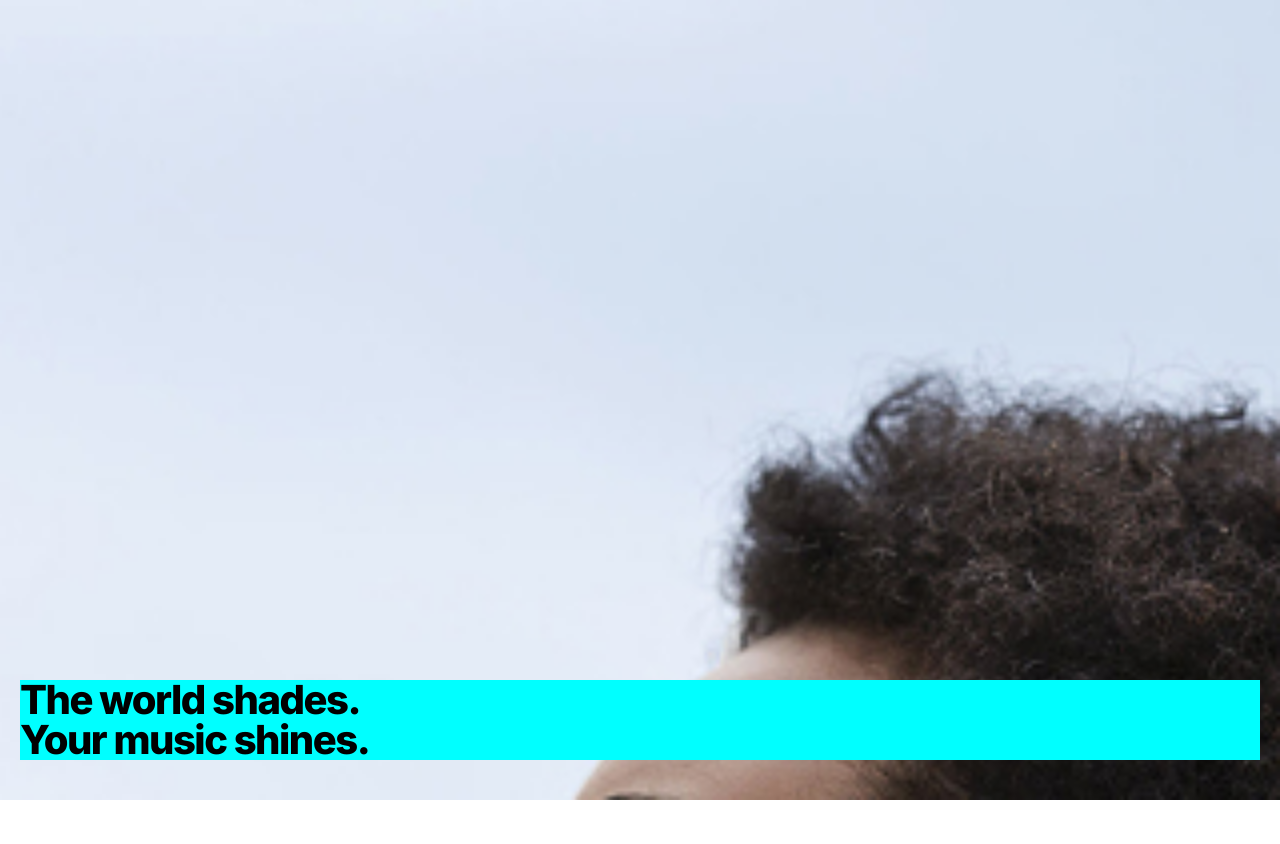
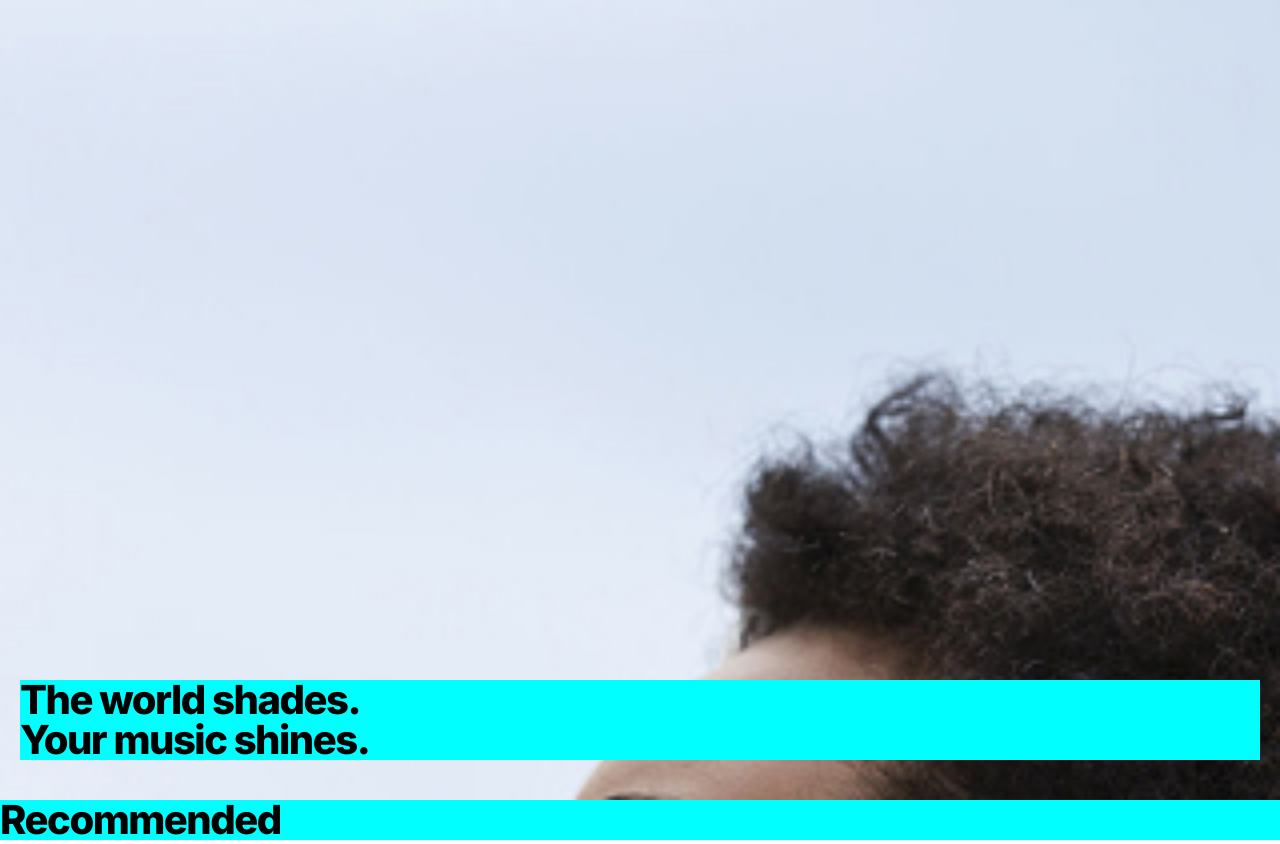
Before and after one commit to agacia1515w-ops/bose-landing-page, a plain HTML site: page index.html in a window 1280 px wide. Before the commit the page ends 800 px from the top, so only its background shows below. Drawn offline with nearby package versions, Linux system fonts and the light colour scheme; files that its build step writes are made by us from their sources.

Commit message:
Html for main section

```diff
--- a/index.html
+++ b/index.html
@@ -17,5 +17,11 @@
         Your music shines.
     </h1>
   </header>
+  <main class="main">
+    <h2 class="title title--secondary">
+        Recommended
+    </h2>
+
+  </main>
 </body>
 </html>
```
